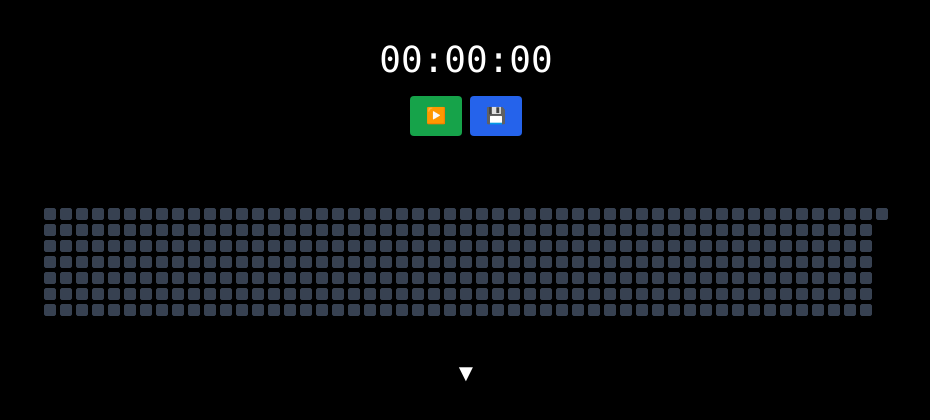
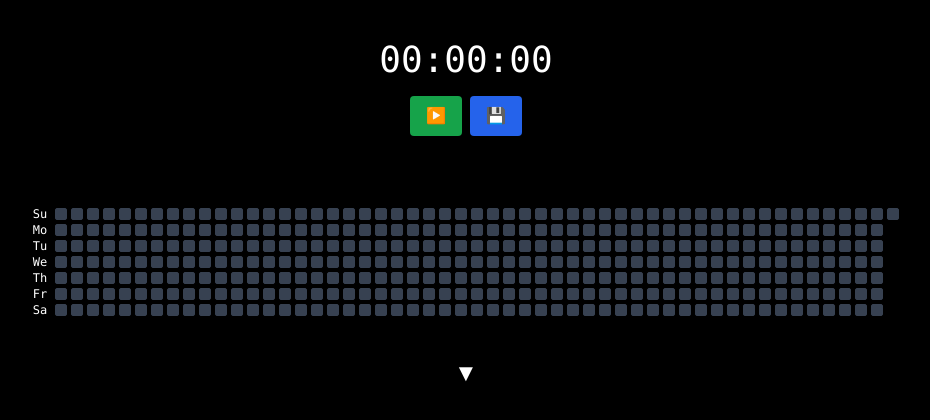
Before and after one commit to jonathantran429/study-tracker, a React (Create React App) app: page / in a window 1280 px wide. Shown: the top 420 px of the page, without its empty margins (174-1104 px from the left). Built offline with nearby package versions, Linux system fonts and the light colour scheme.

Commit message:
Fixed scrolling not showing full heatmap when zoomed in, added day of the week labels, changed heatmap to build tiles up to full weeks instead of keeping current day always in top right

```diff
--- a/src/App.js
+++ b/src/App.js
@@ -205,7 +205,34 @@ export default function App() {
   }
 
   // begin compute heatmap counts per day (seconds)
-  const dayList = daysArray(365);
+  // determine how many days should display on heatmap depending on the date
+  const today = new Date();
+  const dayOfWeek = today.getDay();
+  let dayList;
+  switch (dayOfWeek) {
+    case 0:
+      dayList = daysArray(365);
+      break;
+    case 1:
+      dayList = daysArray(366);
+      break;
+    case 2:
+      dayList = daysArray(367);
+      break;
+    case 3:
+      dayList = daysArray(368);
+      break;
+    case 4:
+      dayList = daysArray(369);
+      break;
+    case 5:
+      dayList = daysArray(370);
+      break;
+    case 6:
+      dayList = daysArray(371);
+      break;
+  }
+
   const countsByDay = {};
   sessions.forEach((sess) => {
     const start = sess.startAt || (sess.endAt ? sess.endAt - sess.durationMs : null);
@@ -224,6 +251,16 @@ export default function App() {
       cursor = segEnd;
     }
   });
+
+  const weekdaysStyle = {
+    display: "grid",
+    gridTemplateRows: "repeat(7, 12px)",
+    gridAutoFlow: "column",
+    gap: "4px",
+    alignItems: "center",
+    justifyContent: "center",
+    width: "max-content",
+  }
 
   const gridStyle = {
     display: "grid",
@@ -309,7 +346,17 @@ export default function App() {
 
 
       <div className="p-4 rounded-lg shadow-sm mb-6 flex flex-col items-center">
-         <div className="flex justify-center w-full">
+         <div className="flex justify-center w-full gap-x-2">
+            <div style={weekdaysStyle}>
+              <div className="font-mono text-[12px] text-right">Su</div>
+              <div className="font-mono text-[12px] text-right">Mo</div>
+              <div className="font-mono text-[12px] text-right">Tu</div>
+              <div className="font-mono text-[12px] text-right">We</div>
+              <div className="font-mono text-[12px] text-right">Th</div>
+              <div className="font-mono text-[12px] text-right">Fr</div>
+              <div className="font-mono text-[12px] text-right">Sa</div>
+            </div>
+            <div className="custom-scrollbar overflow-x-auto">
               <div style={gridStyle} className="custom-scrollbar">
               {dayList.map((d) => {
                 const key = startOfDayISO(d);
@@ -326,6 +373,7 @@ export default function App() {
                   />
                 );
               })}
+              </div>
             </div>
          </div>
       </div>
```
Lines whose indentation alone changed are shown as unchanged.
